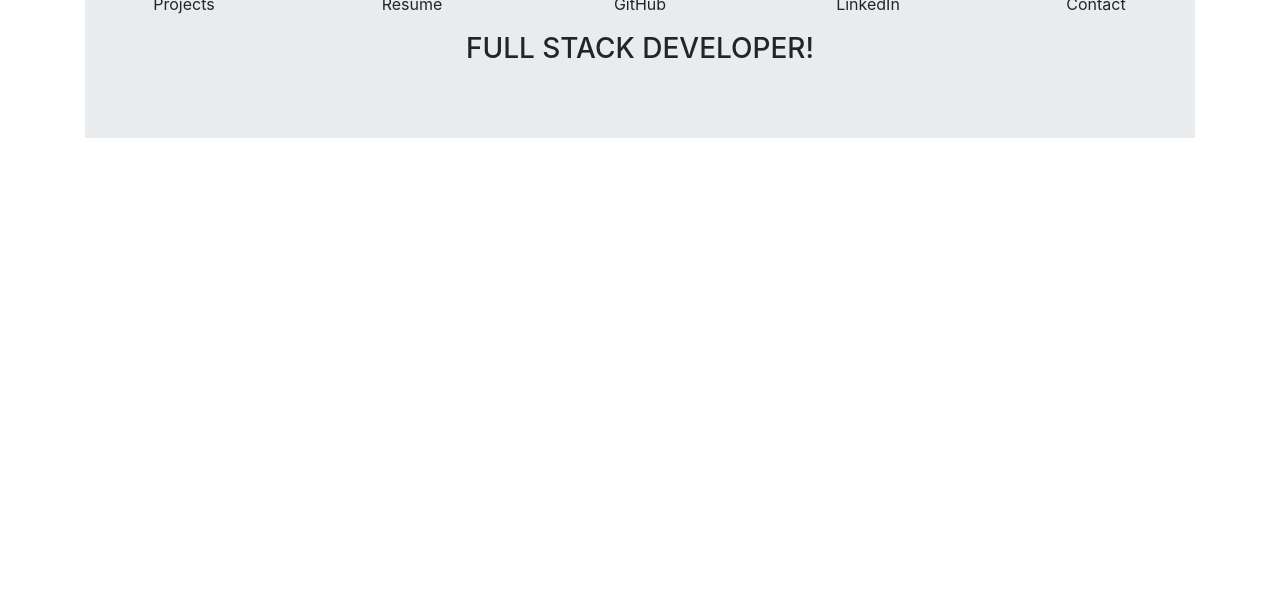
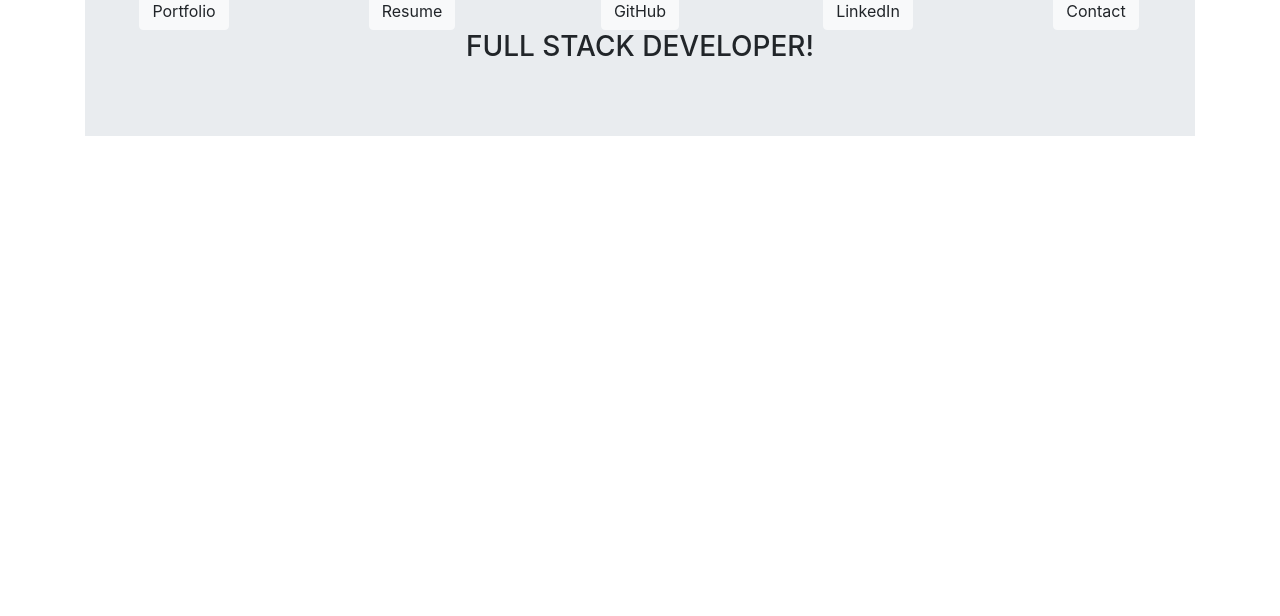
Before and after one commit to somemothersson/Portfolio, a plain HTML site: page index.html in a window 1280 px wide. Shown: the part 184-800 px from the top of the page. Drawn offline with nearby package versions, Linux system fonts and the light colour scheme; a web font is replaced by a local one.

Commit message:
center buttons

```diff
--- a/assets/css/style.css
+++ b/assets/css/style.css
@@ -37,6 +37,11 @@ font-family: 'Fugaz One', cursive; */
     text-shadow: 2px 2px #120d0b;
     font-size: 50px;
 }
-p , h3{
+#players {
+    display: flex;
+    align-items: center;
+    justify-content: center;
+}
+h3{
     text-align: center;
 }
--- a/index.html
+++ b/index.html
@@ -42,11 +42,11 @@
           </div>
         </div>
         <div class="row">
-          <div class="col"><p>Projects</p></div>
-          <div class="col"><p>Resume</p></div>
-          <div class="col"><p>GitHub</p></div>
-          <div class="col"><p>LinkedIn</p></div>
-          <div class="col"><p>Contact</p></div>
+          <div id="players" class="col"><button type="button" class="btn btn-light">Portfolio</button></div>
+          <div id="players" class="col"><button type="button" class="btn btn-light">Resume</button></div>
+          <div id="players" class="col"><button type="button" class="btn btn-light">GitHub</button></div>
+          <div id="players" class="col"><button type="button" class="btn btn-light">LinkedIn</button></div>
+          <div id="players" class="col"><button type="button" class="btn btn-light">Contact</button></div>
         </div>
         <div class="row">
           <div class="col"><h3>FULL STACK DEVELOPER!</h3></div>
```
